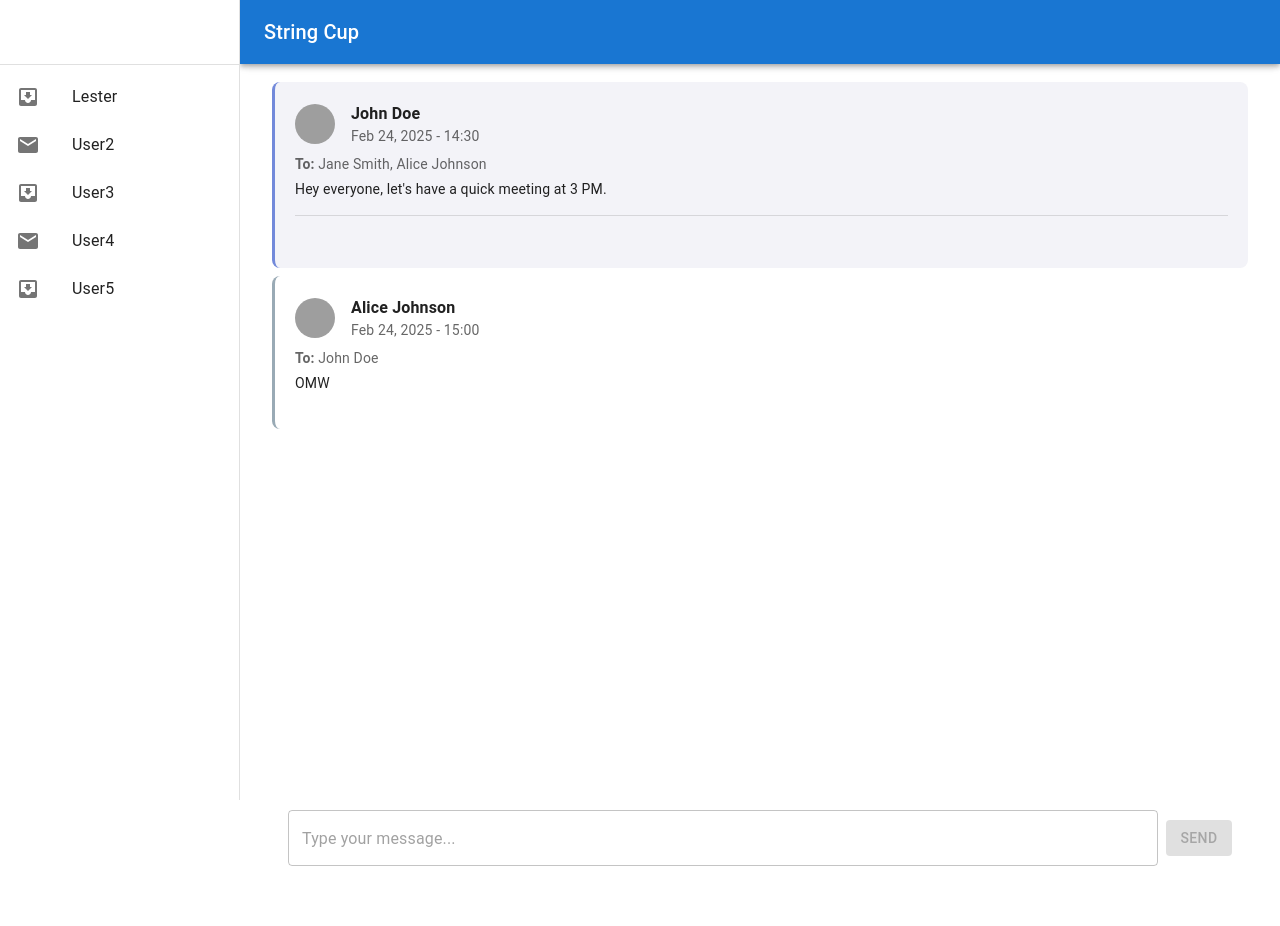
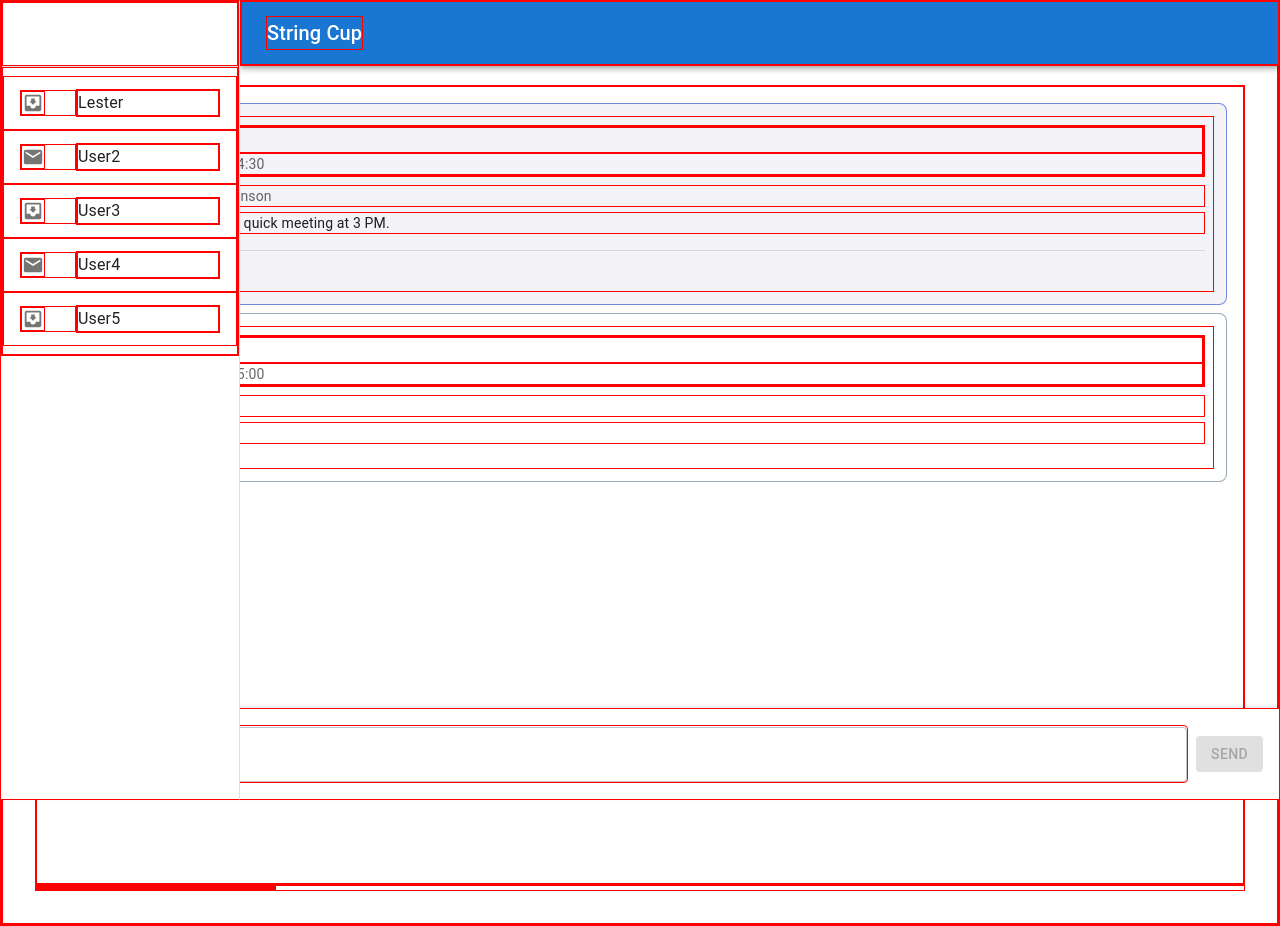
Before and after one commit to j-tran90/stringcup, a React (Vite) app: page / in a window 1280 px wide. Built offline with nearby package versions, Linux system fonts and the light colour scheme; grey boxes are pictures that could not be loaded.

Commit message:
minor fix to dm textfield

```diff
--- a/src/App.css
+++ b/src/App.css
@@ -5,7 +5,7 @@
   padding: 2rem;
   margin-top: 50px;
 
-  margin-left: 240px;
+  /* margin-left: 240px; */
   /* text-align: center; */
 }
 
@@ -24,6 +24,6 @@
   padding: 2em;
 }
 
-/* * {
+* {
   border: 1px solid red;
-} */
+}
--- a/src/components/pages/DirectMessageList.jsx
+++ b/src/components/pages/DirectMessageList.jsx
@@ -18,7 +18,7 @@ import message2 from "../../catfish/message2.json";
 
 const DirectMessageList = ({ messages }) => {
   return (
-    <div>
+    <Box sx={{ overflowY: "auto", flex: 1, p: 2 }}>
       {messages.map((msg, index) => (
         <Card
           key={index}
@@ -56,7 +56,7 @@ const DirectMessageList = ({ messages }) => {
           </CardContent>
         </Card>
       ))}
-    </div>
+    </Box>
   );
 };
 
@@ -104,11 +104,23 @@ export default function App() {
 
   return (
     <Box sx={{ display: "flex", flexDirection: "column", height: "100vh" }}>
-      <Box sx={{ flex: 1, overflowY: "auto" }}>
-        <DirectMessageList messages={messages} />
-      </Box>
+      {/* Messages List with scrolling */}
+      <DirectMessageList messages={messages} />
 
-      <Box sx={{ display: "flex", alignItems: "center", p: 2 }}>
+      {/* Fixed Input Field at Bottom */}
+      <Box
+        sx={{
+          position: "fixed",
+          bottom: 0,
+          left: 0,
+          right: 0,
+          display: "flex",
+          alignItems: "center",
+          p: 2,
+          backgroundColor: "white",
+          boxShadow: "0 -2px 4px rgba(0, 0, 0, 0.1)",
+        }}
+      >
         <TextField
           fullWidth
           variant='outlined'
```
